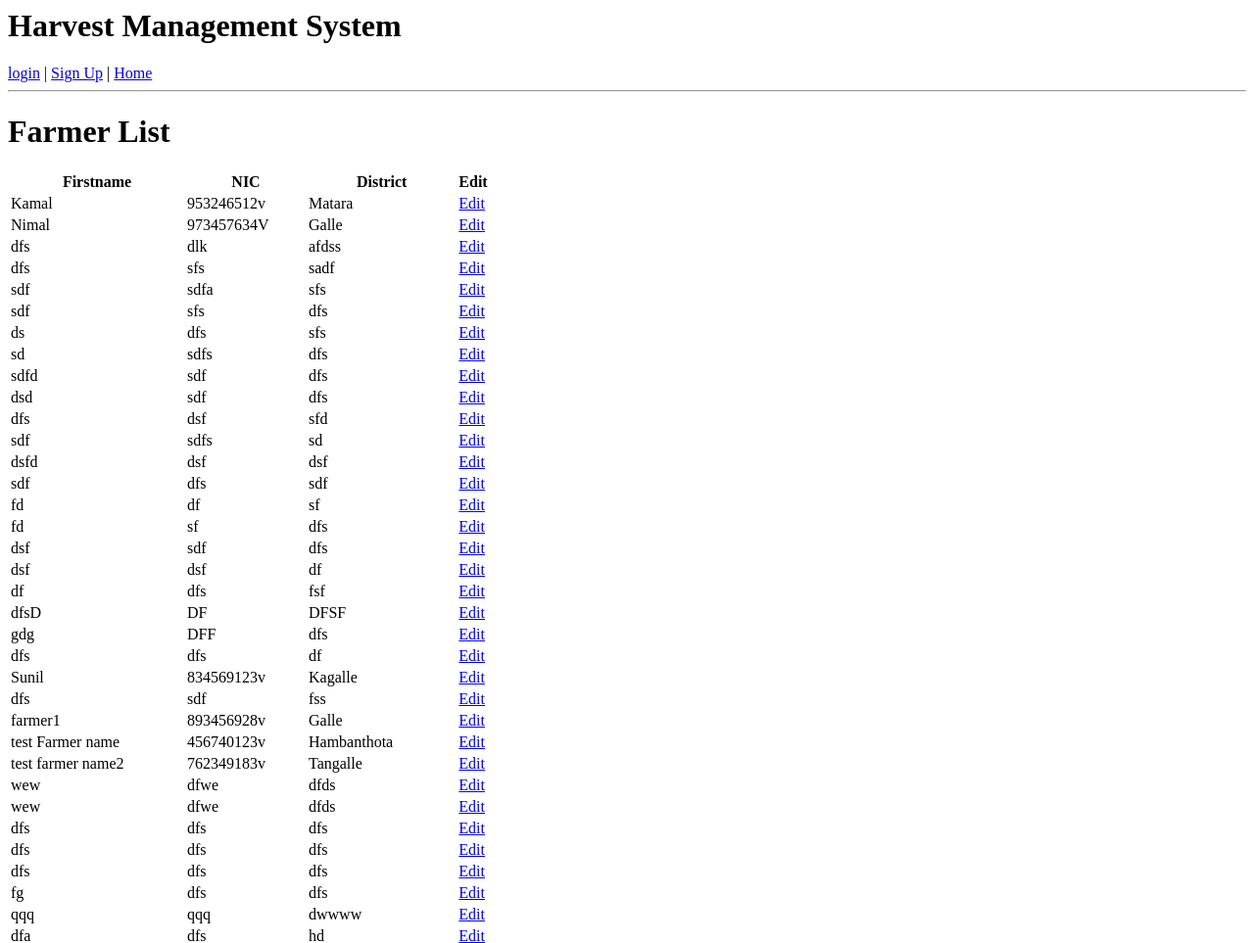
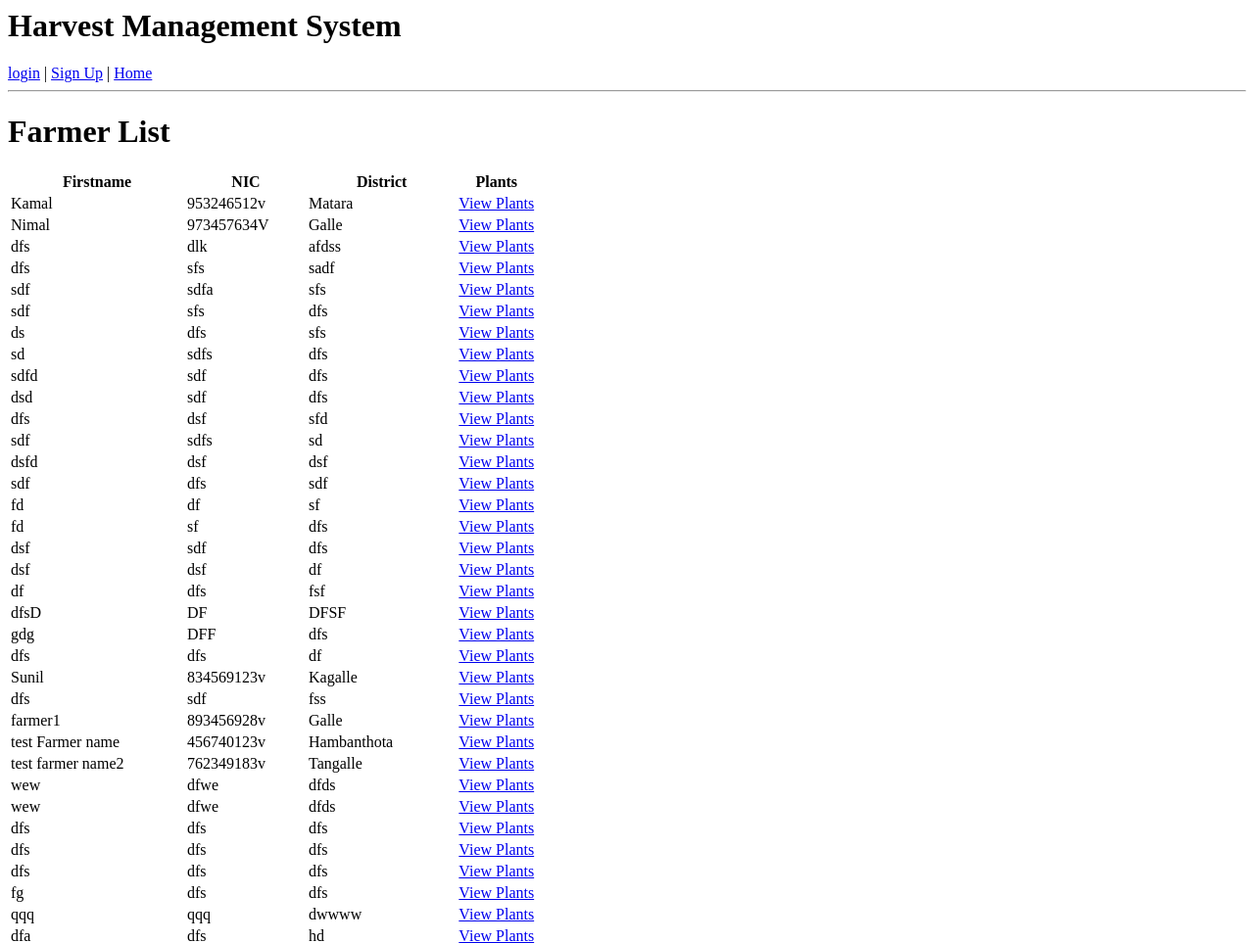
Before and after one commit to ashanaka/hvstmgt_with_django, a Django app: page /farmers/ in a window 1280 px wide. Shown: the top 963 px of the page at 98% size. Run offline with Django 3.2, Linux system fonts and the light colour scheme; data comes from the database, SQL or seed files in the repository.

Commit message:
viewing plants routing

```diff
--- a/harvestMgtApp/templates/harvestMgtApp/farmers.html
+++ b/harvestMgtApp/templates/harvestMgtApp/farmers.html
@@ -11,7 +11,7 @@
     <th>Firstname</th>
     <th>NIC</th>
     <th>District</th>
-    <th>Edit</th>
+    <th>Plants</th>
   </tr>
 
     {% for farmer in farmers %}
@@ -19,7 +19,7 @@
             <td>{{ farmer.fName }}</td>
             <td>{{ farmer.nic }}</td>
             <td>{{ farmer.district }}</td>
-            <td><a href="#">Edit</a></td>
+            <td><a href="{% url 'viewPlants' farmer.id %}">View Plants</a></td>
         </tr>
     {% endfor %}
 
--- a/harvestMgtApp/views.py
+++ b/harvestMgtApp/views.py
@@ -77,6 +77,14 @@ def addFarmerPlants(request, farmer_id):
         form2 = FarmerGrows();
     return render(request, 'harvestMgtApp/addFarmerPlants.html', {'form': form2, 'plants': plants})
 
+
 def farmers(request):
     farmersList = Farmer.objects.all()
     return render(request, 'harvestMgtApp/farmers.html', {'farmers': farmersList, })
+
+
+# view the list of plants of a particular farmer
+def viewPlants(request, farmer_id):
+    plants = FarmerGrows.objects.get(farmer=farmer_id)
+    print(plants.plant)
+    return render(request, 'harvestMgtApp/viewPlants.html', {'plants': plants, })
--- a/hvstmgt/urls.py
+++ b/hvstmgt/urls.py
@@ -26,4 +26,5 @@ urlpatterns = [
     path('addfarmer/', views.addfarmer, name='addfarmer'),
     path('farmer/addPlants/<str:farmer_id>', views.addFarmerPlants, name='addFarmerPlants'),
     path('farmers/', views.farmers, name='farmers'),
+    path('viewPlants/<int:farmer_id>', views.viewPlants, name='viewPlants'),
 ]
```
Also changed, not shown: harvestMgtApp/templates/harvestMgtApp/viewPlants.html (added, +9 -0 lines).
